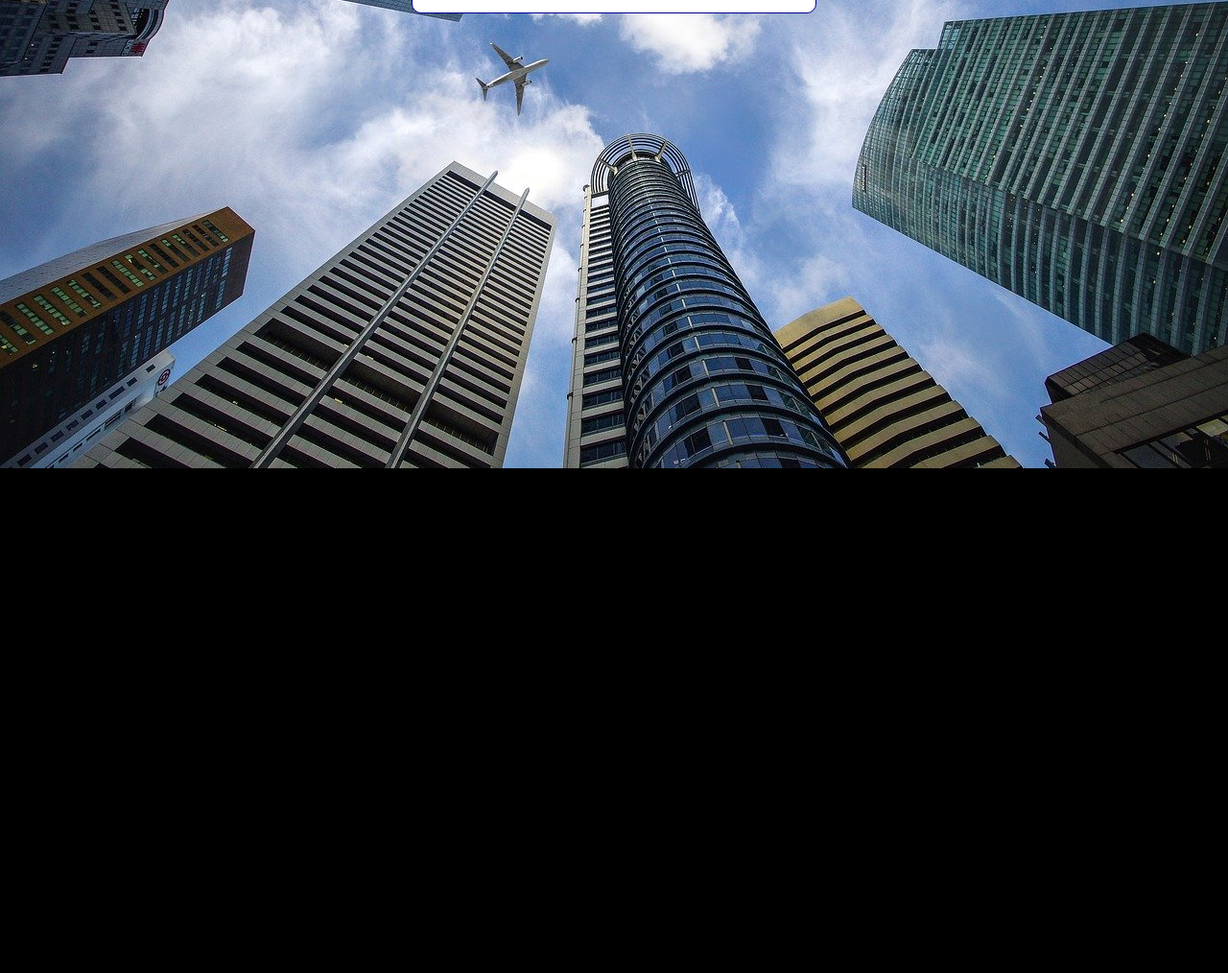
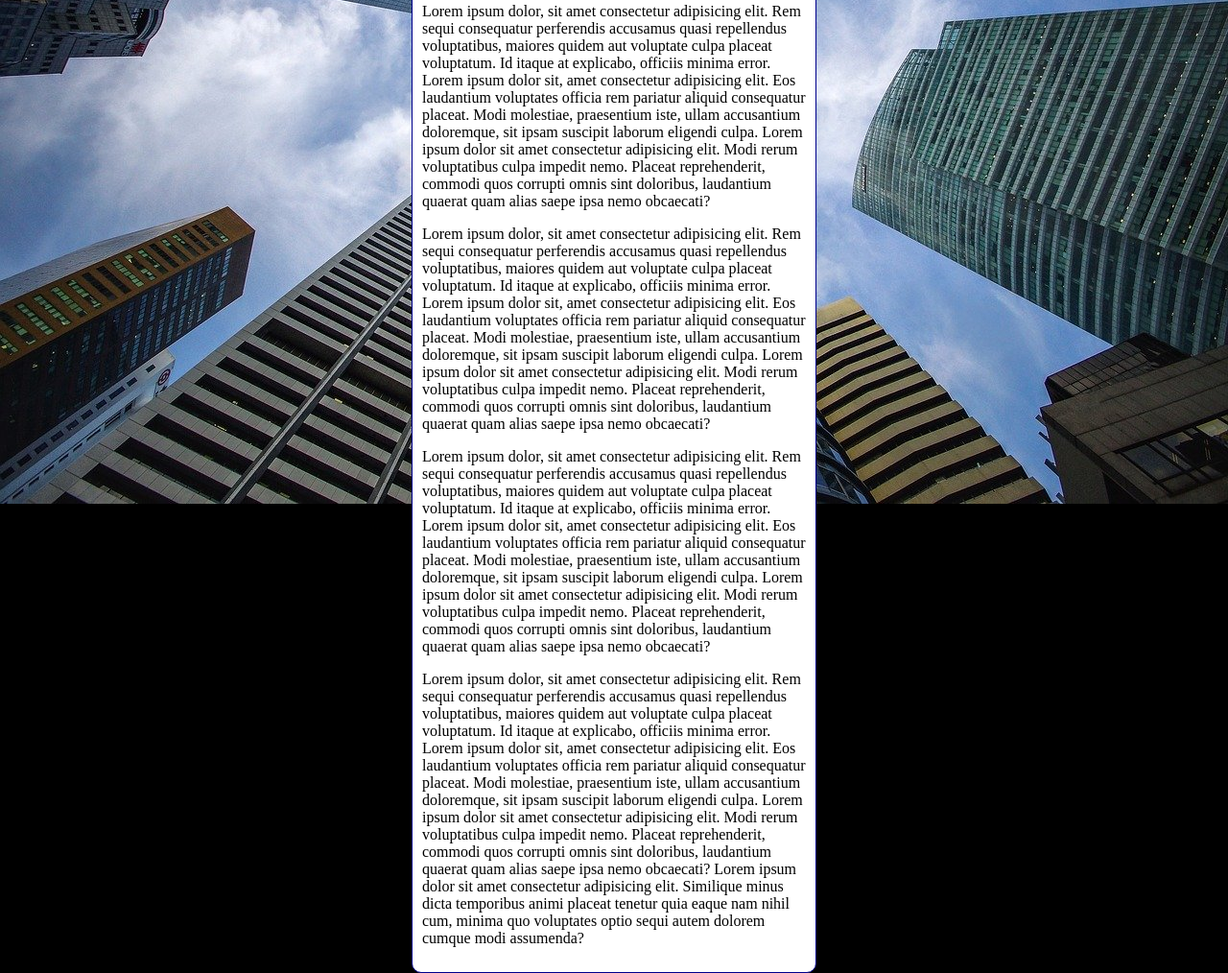
Before and after one commit to Alejandrosilvadeandrade/html-css, a plain HTML site: page exercicios/ex022/fundo006.html in a window 1280 px wide. Shown: the part 328-1342 px from the top of the page at 96% size. Before the commit the page ends 816 px from the top, so only its background shows below. Drawn offline with Linux system fonts and the light colour scheme.

Commit message:
Update fundo006.html

```diff
--- a/exercicios/ex022/fundo006.html
+++ b/exercicios/ex022/fundo006.html
@@ -28,6 +28,10 @@
     <main>
         <h1>Teste de imagens de fundo</h1>
         <p>Lorem ipsum dolor, sit amet consectetur adipisicing elit. Rem sequi consequatur perferendis accusamus quasi repellendus voluptatibus, maiores quidem aut voluptate culpa placeat voluptatum. Id itaque at explicabo, officiis minima error. Lorem ipsum dolor sit, amet consectetur adipisicing elit. Eos laudantium voluptates officia rem pariatur aliquid consequatur placeat. Modi molestiae, praesentium iste, ullam accusantium doloremque, sit ipsam suscipit laborum eligendi culpa. Lorem ipsum dolor sit amet consectetur adipisicing elit. Modi rerum voluptatibus culpa impedit nemo. Placeat reprehenderit, commodi quos corrupti omnis sint doloribus, laudantium quaerat quam alias saepe ipsa nemo obcaecati?</p>
+        <p>Lorem ipsum dolor, sit amet consectetur adipisicing elit. Rem sequi consequatur perferendis accusamus quasi repellendus voluptatibus, maiores quidem aut voluptate culpa placeat voluptatum. Id itaque at explicabo, officiis minima error. Lorem ipsum dolor sit, amet consectetur adipisicing elit. Eos laudantium voluptates officia rem pariatur aliquid consequatur placeat. Modi molestiae, praesentium iste, ullam accusantium doloremque, sit ipsam suscipit laborum eligendi culpa. Lorem ipsum dolor sit amet consectetur adipisicing elit. Modi rerum voluptatibus culpa impedit nemo. Placeat reprehenderit, commodi quos corrupti omnis sint doloribus, laudantium quaerat quam alias saepe ipsa nemo obcaecati?</p>
+        <p>Lorem ipsum dolor, sit amet consectetur adipisicing elit. Rem sequi consequatur perferendis accusamus quasi repellendus voluptatibus, maiores quidem aut voluptate culpa placeat voluptatum. Id itaque at explicabo, officiis minima error. Lorem ipsum dolor sit, amet consectetur adipisicing elit. Eos laudantium voluptates officia rem pariatur aliquid consequatur placeat. Modi molestiae, praesentium iste, ullam accusantium doloremque, sit ipsam suscipit laborum eligendi culpa. Lorem ipsum dolor sit amet consectetur adipisicing elit. Modi rerum voluptatibus culpa impedit nemo. Placeat reprehenderit, commodi quos corrupti omnis sint doloribus, laudantium quaerat quam alias saepe ipsa nemo obcaecati?</p>
+        <p>Lorem ipsum dolor, sit amet consectetur adipisicing elit. Rem sequi consequatur perferendis accusamus quasi repellendus voluptatibus, maiores quidem aut voluptate culpa placeat voluptatum. Id itaque at explicabo, officiis minima error. Lorem ipsum dolor sit, amet consectetur adipisicing elit. Eos laudantium voluptates officia rem pariatur aliquid consequatur placeat. Modi molestiae, praesentium iste, ullam accusantium doloremque, sit ipsam suscipit laborum eligendi culpa. Lorem ipsum dolor sit amet consectetur adipisicing elit. Modi rerum voluptatibus culpa impedit nemo. Placeat reprehenderit, commodi quos corrupti omnis sint doloribus, laudantium quaerat quam alias saepe ipsa nemo obcaecati?</p>
+        <p>Lorem ipsum dolor, sit amet consectetur adipisicing elit. Rem sequi consequatur perferendis accusamus quasi repellendus voluptatibus, maiores quidem aut voluptate culpa placeat voluptatum. Id itaque at explicabo, officiis minima error. Lorem ipsum dolor sit, amet consectetur adipisicing elit. Eos laudantium voluptates officia rem pariatur aliquid consequatur placeat. Modi molestiae, praesentium iste, ullam accusantium doloremque, sit ipsam suscipit laborum eligendi culpa. Lorem ipsum dolor sit amet consectetur adipisicing elit. Modi rerum voluptatibus culpa impedit nemo. Placeat reprehenderit, commodi quos corrupti omnis sint doloribus, laudantium quaerat quam alias saepe ipsa nemo obcaecati? Lorem ipsum dolor sit amet consectetur adipisicing elit. Similique minus dicta temporibus animi placeat tenetur quia eaque nam nihil cum, minima quo voluptates optio sequi autem dolorem cumque modi assumenda?</p>
     </main>
 </body>
 </html>
```
